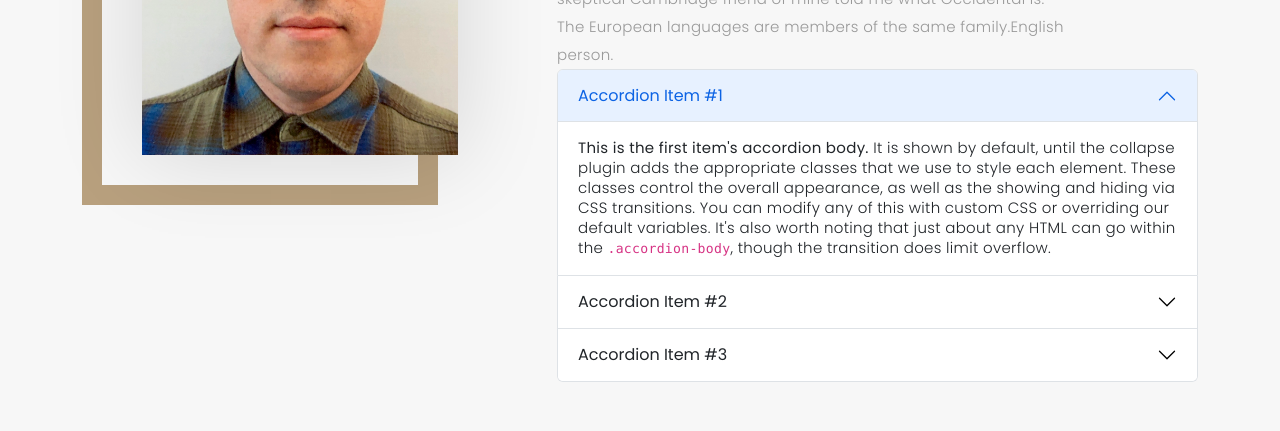
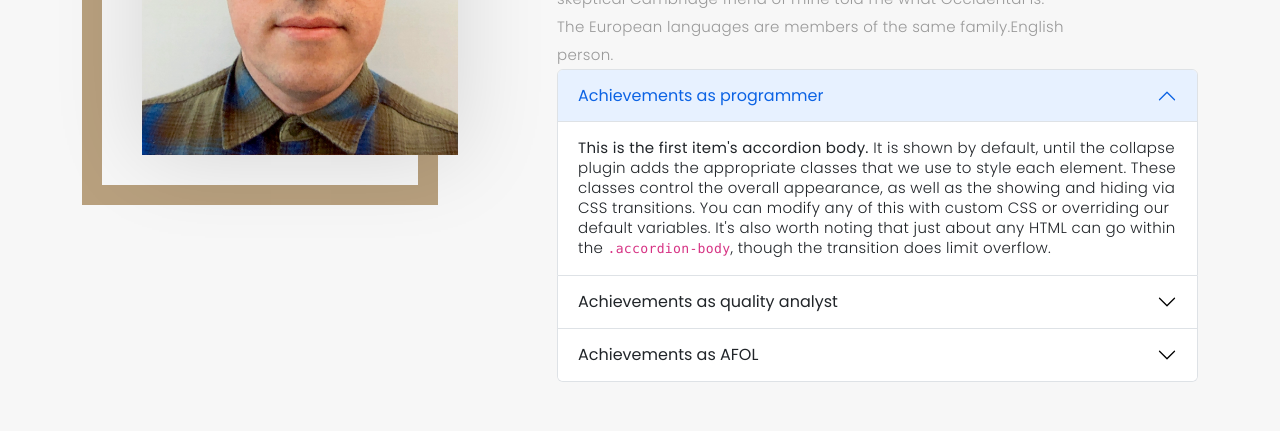
Before and after one commit to bruno-claudio/bruno-claudio.github.io, a plain HTML site: page index.html in a window 1280 px wide. Shown: the part 1125-1556 px from the top of the page. Drawn offline with nearby package versions, Linux system fonts and the light colour scheme; a script that the page names is missing; a web font is replaced by a local one.

Commit message:
Update index.html

```diff
--- a/index.html
+++ b/index.html
@@ -119,7 +119,7 @@
               <div class="accordion-item">
                 <h2 class="accordion-header" id="headingOne">
                   <button class="accordion-button" type="button" data-bs-toggle="collapse" data-bs-target="#collapseOne" aria-expanded="true" aria-controls="collapseOne">
-                    Accordion Item #1
+                    Achievements as programmer
                   </button>
                 </h2>
                 <div id="collapseOne" class="accordion-collapse collapse show" aria-labelledby="headingOne" data-bs-parent="#accordionExample">
@@ -131,7 +131,7 @@
               <div class="accordion-item">
                 <h2 class="accordion-header" id="headingTwo">
                   <button class="accordion-button collapsed" type="button" data-bs-toggle="collapse" data-bs-target="#collapseTwo" aria-expanded="false" aria-controls="collapseTwo">
-                    Accordion Item #2
+                    Achievements as quality analyst
                   </button>
                 </h2>
                 <div id="collapseTwo" class="accordion-collapse collapse" aria-labelledby="headingTwo" data-bs-parent="#accordionExample">
@@ -143,7 +143,7 @@
               <div class="accordion-item">
                 <h2 class="accordion-header" id="headingThree">
                   <button class="accordion-button collapsed" type="button" data-bs-toggle="collapse" data-bs-target="#collapseThree" aria-expanded="false" aria-controls="collapseThree">
-                    Accordion Item #3
+                    Achievements as AFOL
                   </button>
                 </h2>
                 <div id="collapseThree" class="accordion-collapse collapse" aria-labelledby="headingThree" data-bs-parent="#accordionExample">
```
